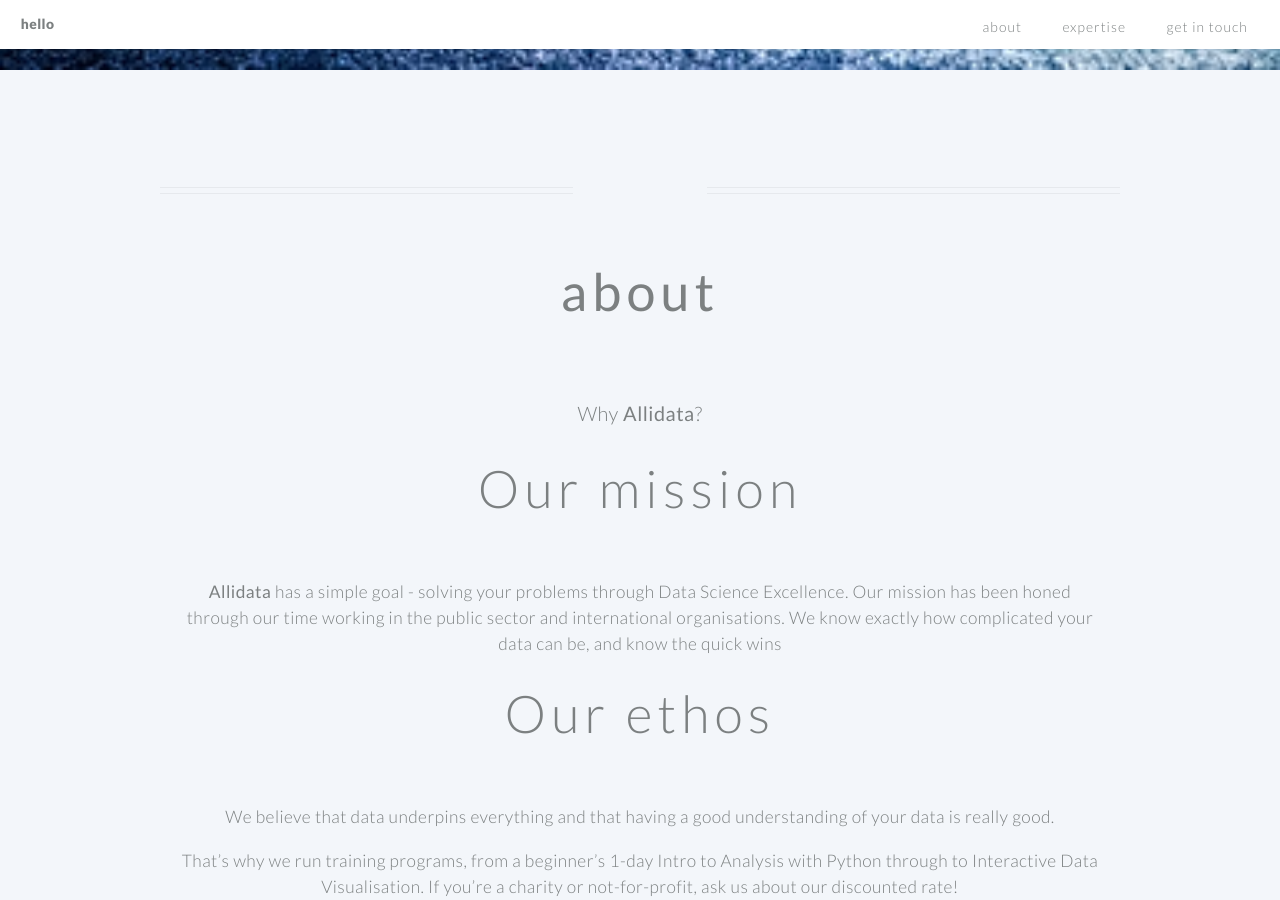
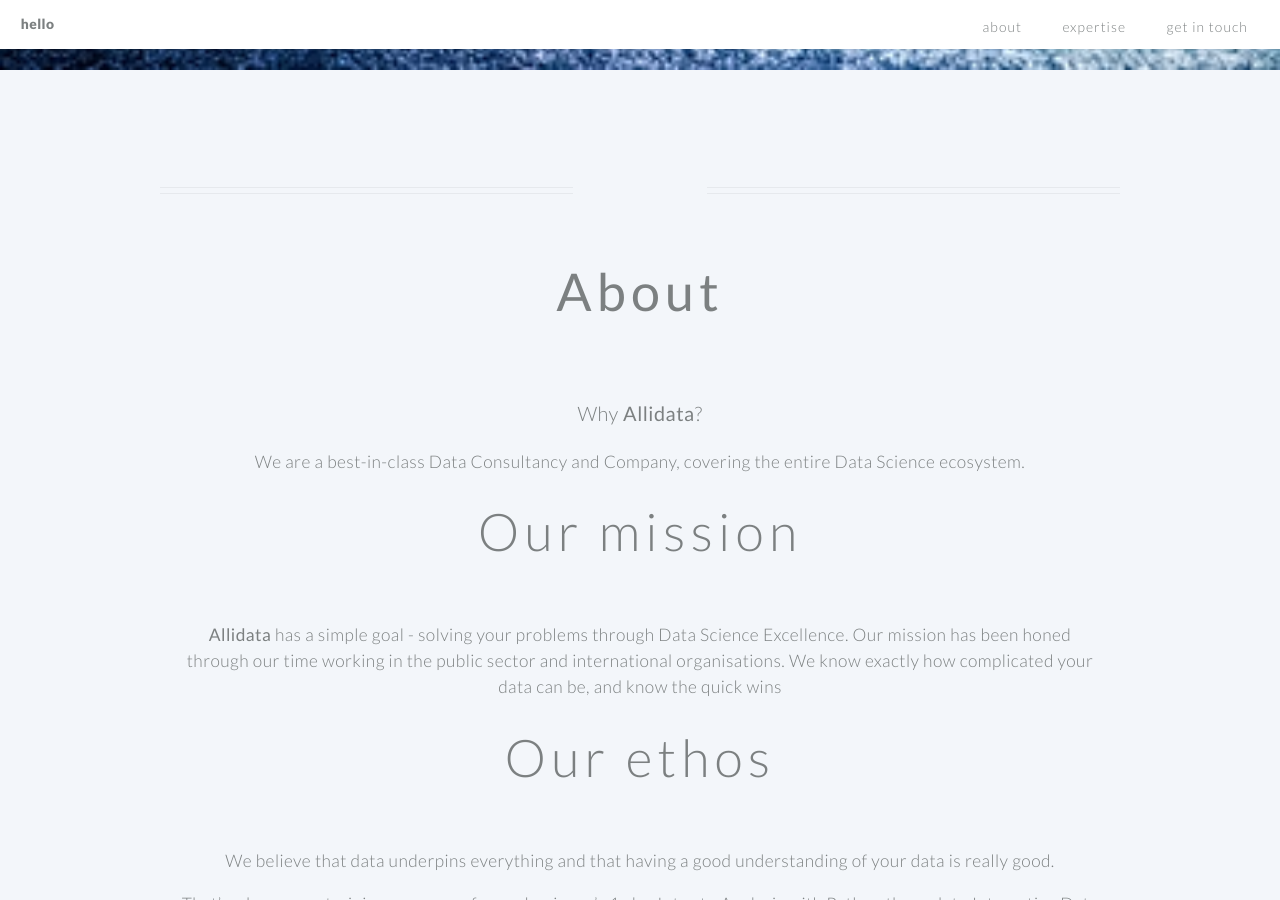
Before and after one commit to Allidata/Allidata.github.io, a Jekyll site: the page built from index.md, in a window 1280 px wide and 900 px high, scrolled down 470 px. Built offline with Jekyll 4.4.1, drawn with Linux system fonts in a browser that asks for light colours.

Commit message:
text_changes

```diff
--- a/_layouts/hello-default.html
+++ b/_layouts/hello-default.html
@@ -93,7 +93,7 @@
         <article id="main">
             <!-- section: about -->
               <header class="special container" id="about">
-                <h2 ><strong>about</strong></h2>
+                <h2 ><strong>About</strong></h2>
               </header>
 
               <section class="special container" style="margin-bottom:10em">
--- a/index.md
+++ b/index.md
@@ -37,12 +37,13 @@
 # By declaring these variables, you can include a CTA section.
 cta: Get in touch # the heading for your CTA section
 cta_description: We'd love to hear from you # a description to be desplayed below the heading and above the content
-cta_button: mailto:saragong@usc.edu # a link to an external website or to media
+cta_button: mailto:query@allidata.uk # a link to an external website or to media
 cta_button_label: contact # the label on the button
 
 ---
 [//]: # (write a bit about yourself here)
 ### Why **Allidata**?
+# We are a best-in-class Data Consultancy and Company, covering the entire Data Science ecosystem.
 
 ## Our mission
 # **Allidata** has a simple goal - solving your problems through Data Science Excellence. Our mission has been honed through our time working in the public sector and international organisations. We know exactly how complicated your data can be, and know the quick wins
```
